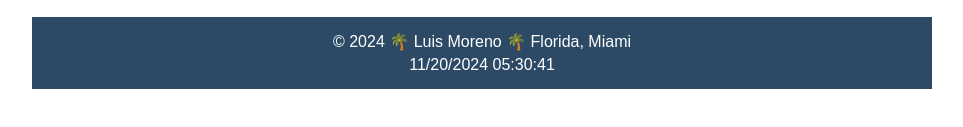
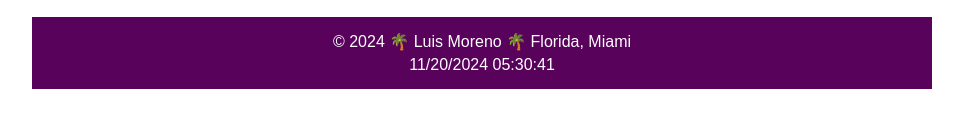
Before and after one commit to luismx31/WDD131, a plain HTML site: page temples.html in a window 1280 px wide. Shown: the part 423-550 px from the top of the page, without its empty margins (158-1121 px from the left). Drawn offline with Linux system fonts and the light colour scheme.

Commit message:
picture changed footer color

```diff
--- a/temples.css
+++ b/temples.css
@@ -80,7 +80,7 @@ figcaption{
 }
 
 footer {
-    background-color: #2C4A66;
+    background-color:  #58025b;
     color: white;
     text-align: center;
     padding: 10px 0;
```
